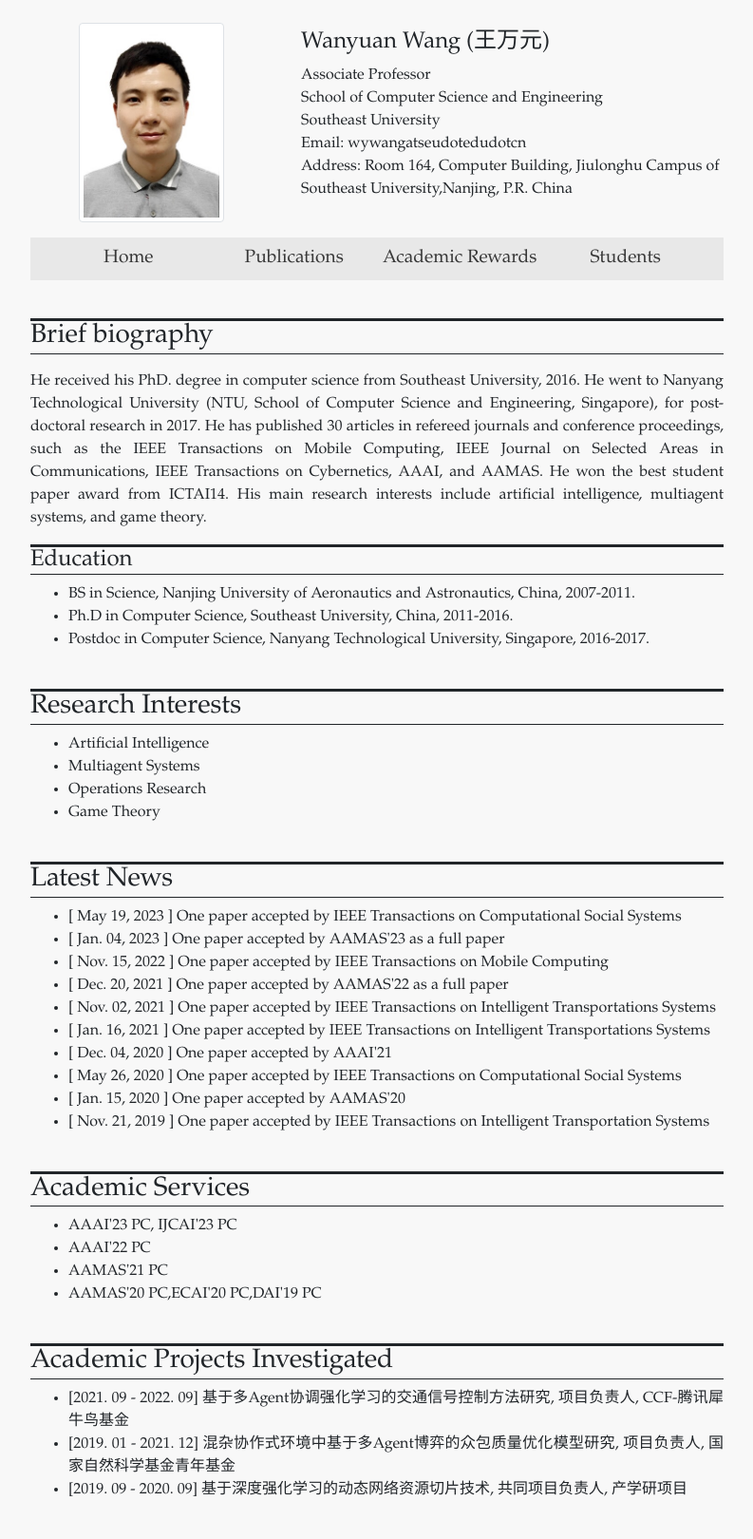
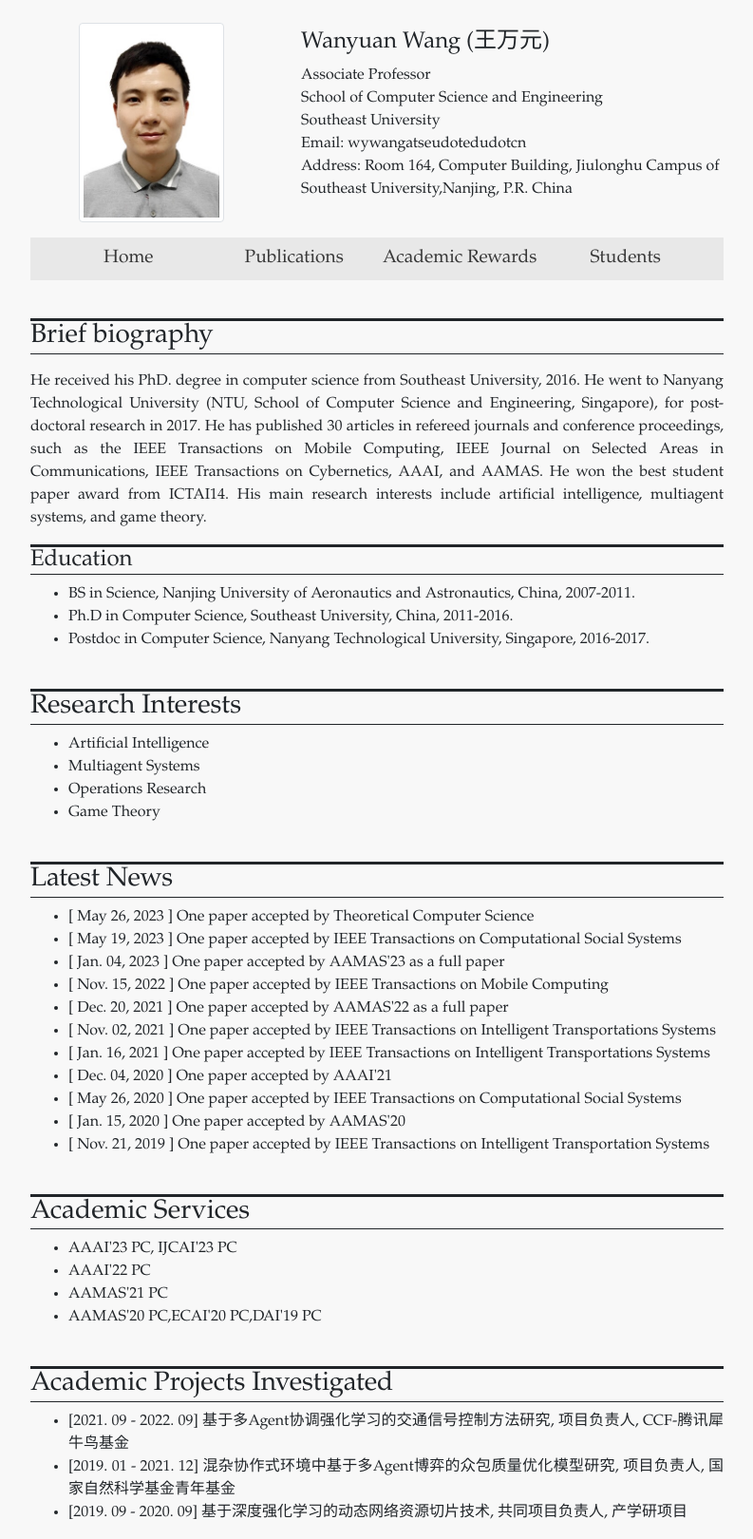
Before and after one commit to wanyuanwang/wanyuanwang.github.io, a Jekyll site: the page built from index.html, in a window 1280 px wide. Shown: the whole page at 95% size, without its empty margins (243-1036 px from the left). Built offline with Jekyll 4.4.1, drawn with Linux system fonts in a browser that asks for light colours; before the commit the page ends 1596 px from its top, so only the background shows below that.

Commit message:
Update news.yml

```diff
--- a/_data/news.yml
+++ b/_data/news.yml
@@ -1,3 +1,5 @@
+- date: May 26, 2023
+  news: One paper accepted by Theoretical Computer Science
 - date: May 19, 2023
   news: One paper accepted by IEEE Transactions on Computational Social Systems
 - date: Jan. 04, 2023
```
